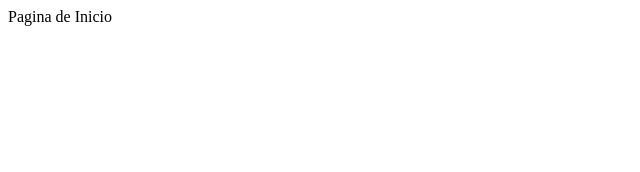
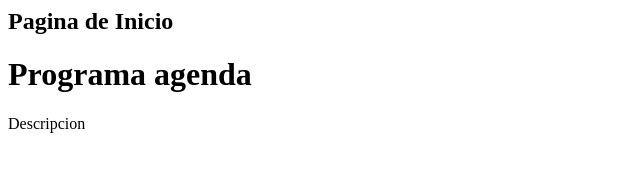
Before and after one commit to SergioHdzReyes/ProyectoFinal, a plain HTML site: page index.html in a window 1280 px wide. Shown: the whole page, without its empty margins (0-640 px from the left). Drawn offline with Linux system fonts and the light colour scheme.

Commit message:
Agrege Contenido al Index

```diff
--- a/index.html
+++ b/index.html
@@ -1,5 +1,9 @@
 <html>
+	<title>Proyecto Final
+	</title>
 <body>
- 	Pagina de Inicio
+ 	<h2>Pagina de Inicio</h2>
+	<h1>Programa agenda</h1>
+	Descripcion
 </body>
 </html>
```
